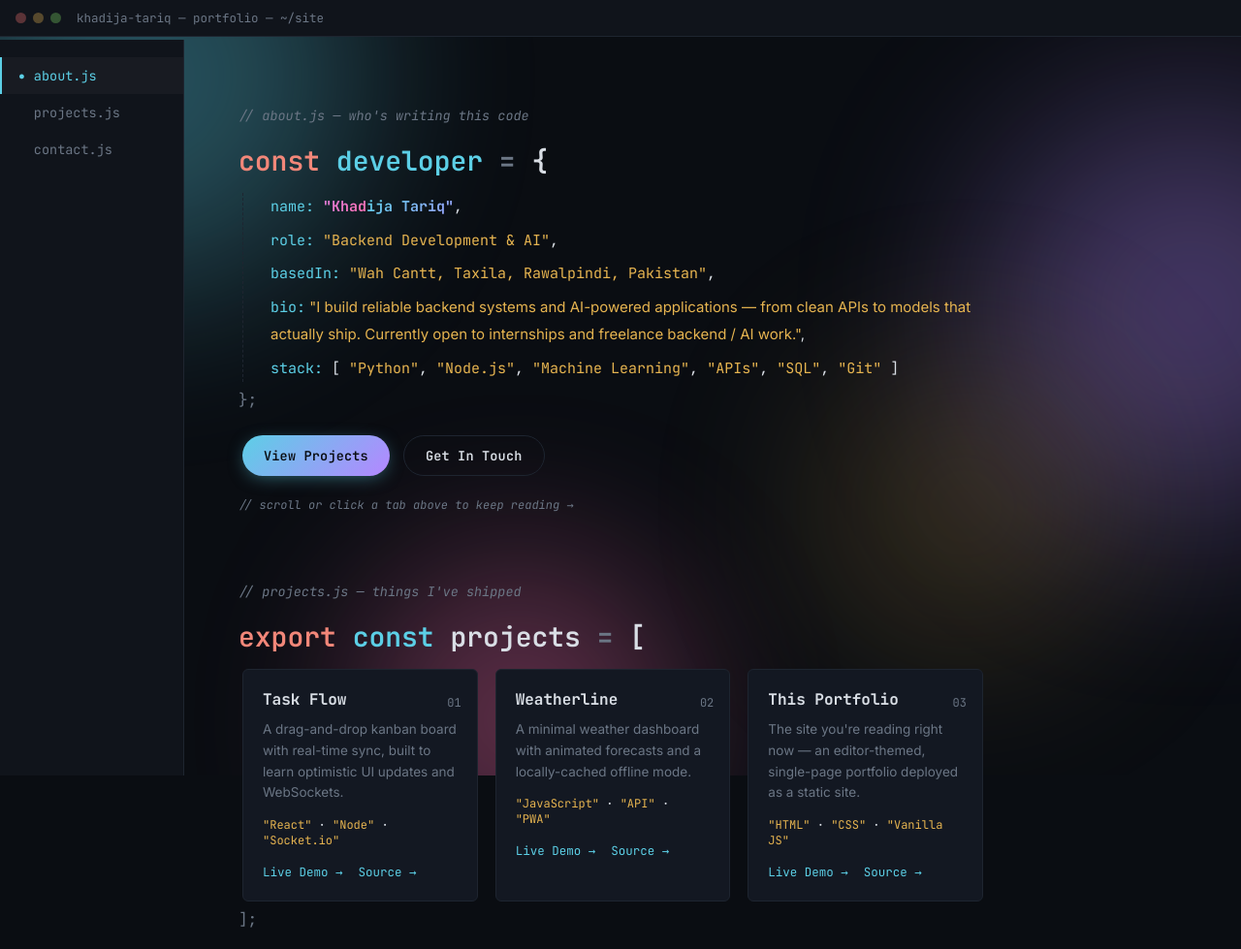
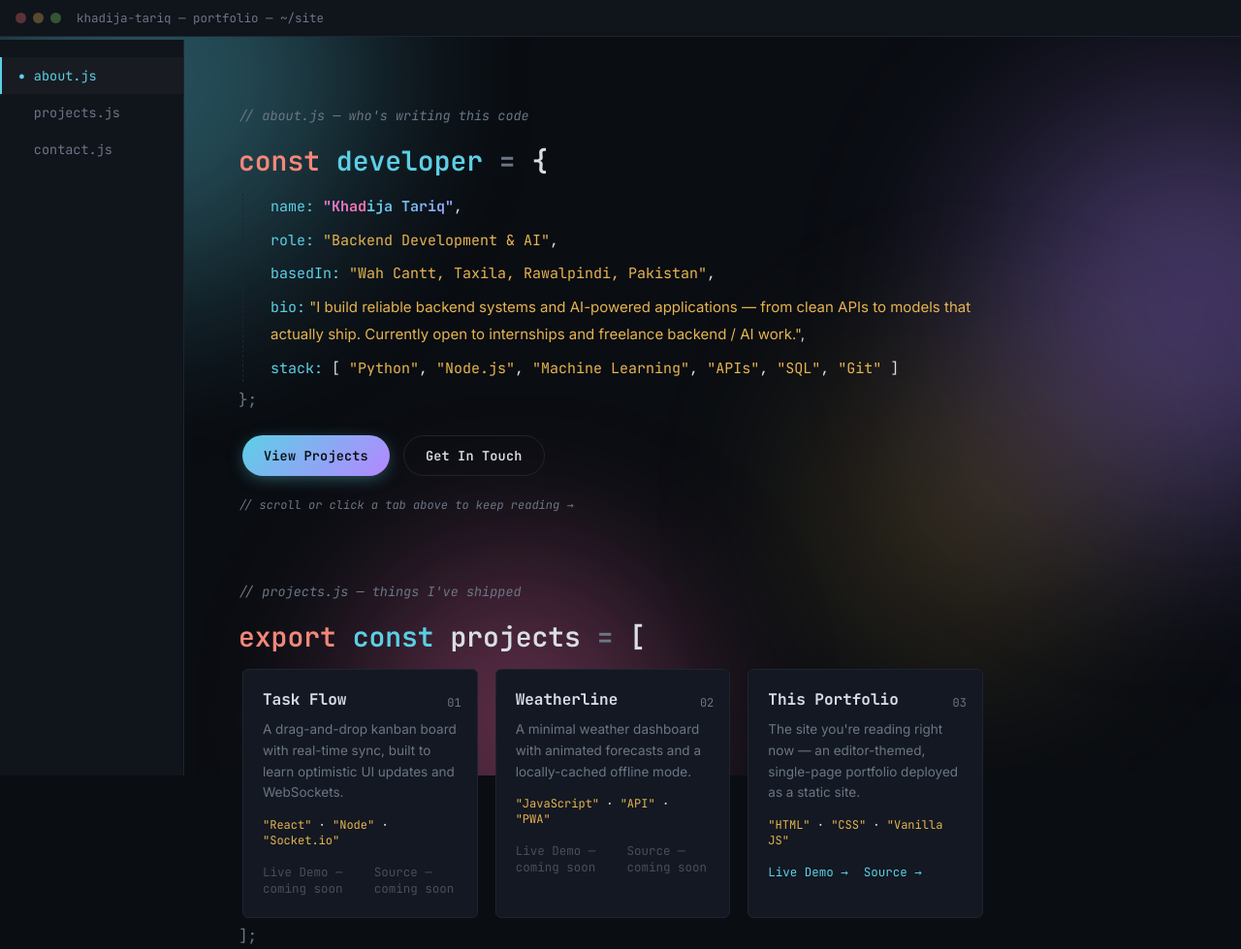
Before and after one commit to KHADIJA-TARIQ189/khadijatariq_portfolio-site, a website: page index.html in a window 1280 px wide. Shown: the top 979 px of the page at 97% size. Drawn offline with Linux system fonts and the light colour scheme.

Commit message:
Change project links to disabled state
Updated project links to indicate they are coming soon.

```diff
--- a/index.html
+++ b/index.html
@@ -109,8 +109,8 @@
               learn optimistic UI updates and WebSockets.</p>
             <p class="proj-tags"><span class="str">"React"</span> · <span class="str">"Node"</span> · <span class="str">"Socket.io"</span></p>
             <div class="proj-links">
-              <a href="#" class="proj-link">Live Demo →</a>
-              <a href="#" class="proj-link">Source →</a>
+              <span class="proj-link proj-link-disabled" aria-disabled="true">Live Demo — coming soon</span>
+              <span class="proj-link proj-link-disabled" aria-disabled="true">Source — coming soon</span>
             </div>
           </article>
 
@@ -121,8 +121,8 @@
               a locally-cached offline mode.</p>
             <p class="proj-tags"><span class="str">"JavaScript"</span> · <span class="str">"API"</span> · <span class="str">"PWA"</span></p>
             <div class="proj-links">
-              <a href="#" class="proj-link">Live Demo →</a>
-              <a href="#" class="proj-link">Source →</a>
+              <span class="proj-link proj-link-disabled" aria-disabled="true">Live Demo — coming soon</span>
+              <span class="proj-link proj-link-disabled" aria-disabled="true">Source — coming soon</span>
             </div>
           </article>
 
```
